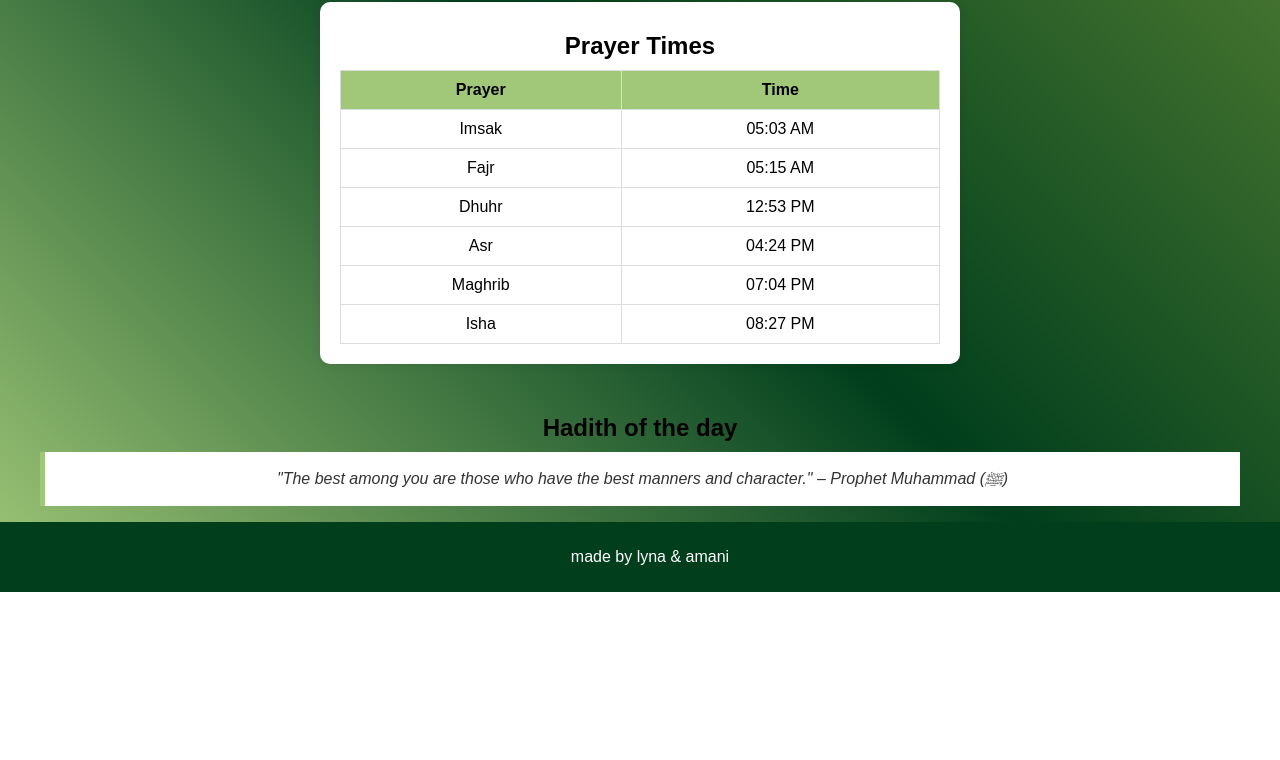
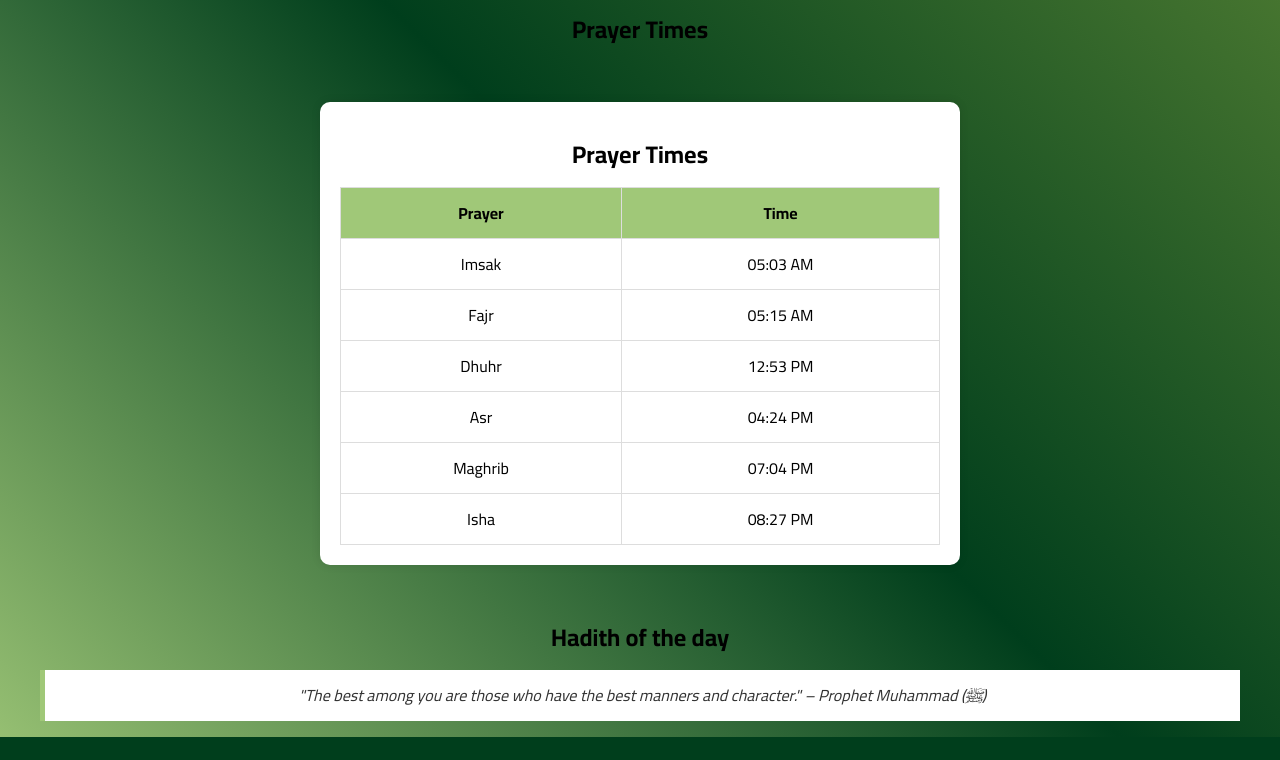
Before and after one commit to amaniblk/hakware, a plain HTML site: page hackware/index.html in a window 1280 px wide. Shown: the part 304-1064 px from the top of the page. Before the commit the page ends 896 px from the top, so only its background shows below. Drawn offline with Linux system fonts and the light colour scheme; no server answers.

Commit message:
style.css

```diff
--- a/hackware/style.css
+++ b/hackware/style.css
@@ -1,5 +1,5 @@
 body {
-    font-family: Arial, sans-serif;
+    font-family: 'Cairo', 'Amiri', sans-serif;
     margin: 0;
     padding: 0;
     background: linear-gradient(45DEG,#a0c878, #003E1C, #5d8736) ;
```
